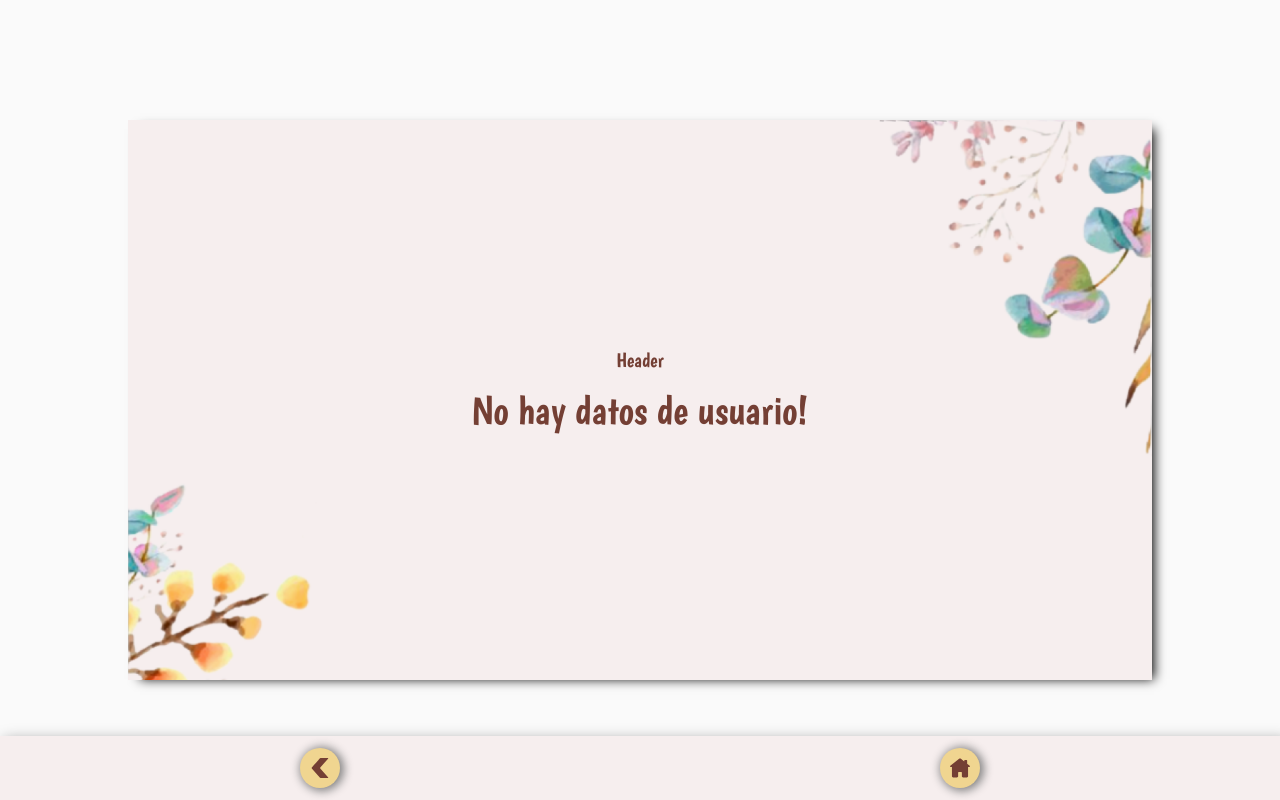
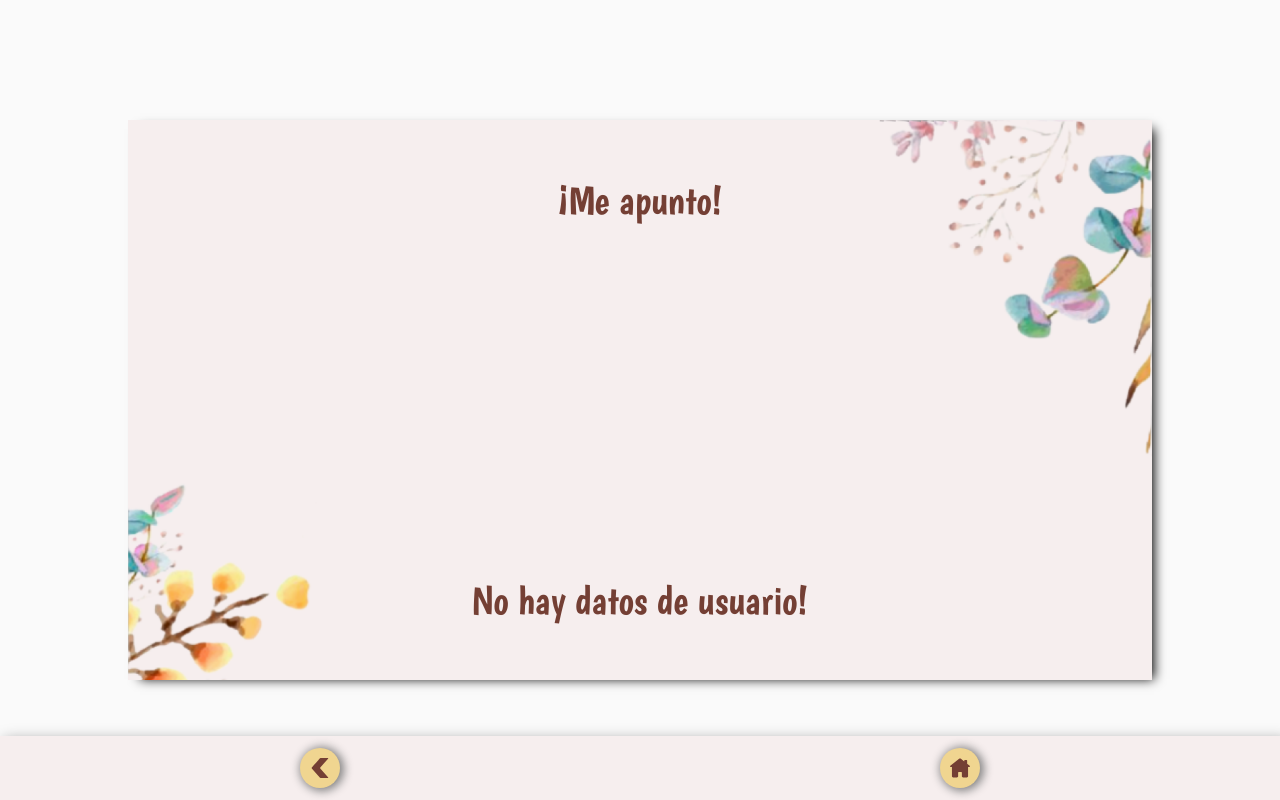
Before and after one commit to jlaguilargomez/wedding-app-react, a React (Create React App) app: page /join in a window 1280 px wide. Built offline with nearby package versions, Linux system fonts and the light colour scheme; no server answers; the database is empty; sample sign-in values are in the browser's storage.

Commit message:
Create shared header component

```diff
--- a/src/modules/common/layout/Header/Header.tsx
+++ b/src/modules/common/layout/Header/Header.tsx
@@ -1,7 +1,20 @@
 import React from 'react';
+import { useLocation } from 'react-router-dom';
+
+const ROUTE_MAPPER: { [key: string]: string } = {
+    '/main': '¡Nos casamos!',
+    '/join': '¡Me apunto!',
+    '/info': 'Info del evento',
+};
 
 function Header(): JSX.Element {
-    return <div>Header</div>;
+    const { pathname } = useLocation();
+
+    if (!pathname) {
+        return <h1>Boda</h1>;
+    }
+
+    return <h1>{ROUTE_MAPPER[pathname]}</h1>;
 }
 
 export default Header;
--- a/src/modules/dashboard/pages/Main/Main.tsx
+++ b/src/modules/dashboard/pages/Main/Main.tsx
@@ -11,7 +11,6 @@ function Main(): JSX.Element {
 
     return (
         <>
-            <h1>¡Nos casamos!</h1>
             <img className={styles.main__img} src={UsMain} alt="nosotros" />
             <InfoCard>
                 <div>
--- a/src/modules/form/pages/JoinForm/JoinForm.tsx
+++ b/src/modules/form/pages/JoinForm/JoinForm.tsx
@@ -24,7 +24,6 @@ function JoinForm(): JSX.Element {
         IRelative | undefined
     >();
     const [showUserModal, setShowUserModal] = useState<boolean>(false);
-    const navigate = useNavigate();
 
     const toggleUserModal = (): void => setShowUserModal((prev) => !prev);
 
@@ -50,7 +49,6 @@ function JoinForm(): JSX.Element {
 
     return (
         <>
-            <h1>¡Únete!</h1>
             <p className={styles['join-form__text']}>
                 Con este simple formulario nos gustaria conocer vuestras
                 preferencias alimentarias.
--- a/src/modules/info/pages/Info/Info.tsx
+++ b/src/modules/info/pages/Info/Info.tsx
@@ -37,7 +37,6 @@ function Info(): JSX.Element {
 
     return (
         <>
-            <h1>Info</h1>
             <section className={styles.info__img} />
             <div className={styles['info__card-container']}>
                 <InfoCard>
--- a/src/styles/layout/Footer.module.scss
+++ b/src/styles/layout/Footer.module.scss
@@ -1,14 +1,20 @@
 @import '../abstracts/mixins';
 
 .footer {
-    position: fixed;
+    position: sticky;
     bottom: 0;
     display: flex;
     justify-content: space-around;
     align-items: center;
-    // border: 1px dotted red;
     height: 8vh;
-    width: 100%;
+    width: 100vw;
+    margin-top: 2rem;
     background-color: var(--light-pink);
     @include shadow();
 }
+
+@include respond(tablet) {
+    .footer {
+        position: fixed;
+    }
+}
--- a/src/styles/layout/_container.scss
+++ b/src/styles/layout/_container.scss
@@ -3,12 +3,12 @@
     position: relative;
     flex-direction: column;
     align-items: center;
-    justify-content: center;
+    justify-content: space-between;
     min-height: 100vh;
     width: 100vw;
     background: var(--light-pink);
 
-    padding: 2rem;
+    padding: 2rem 2rem 0;
     background-image: url('../../assets/img/mobile-screen.png');
     background-color: var(--light-pink); /* Used if the image is unavailable */
     background-repeat: no-repeat;
```
